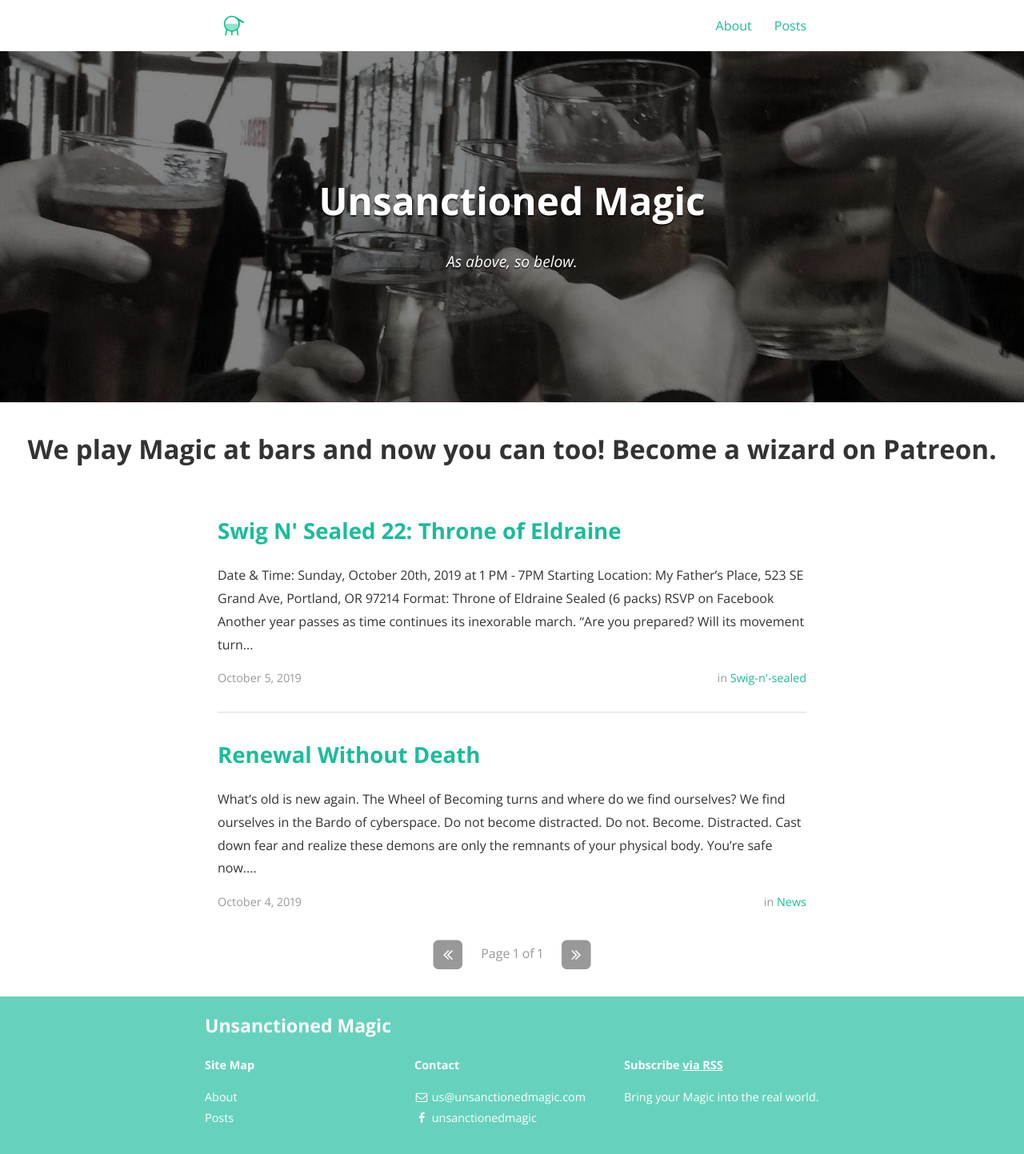
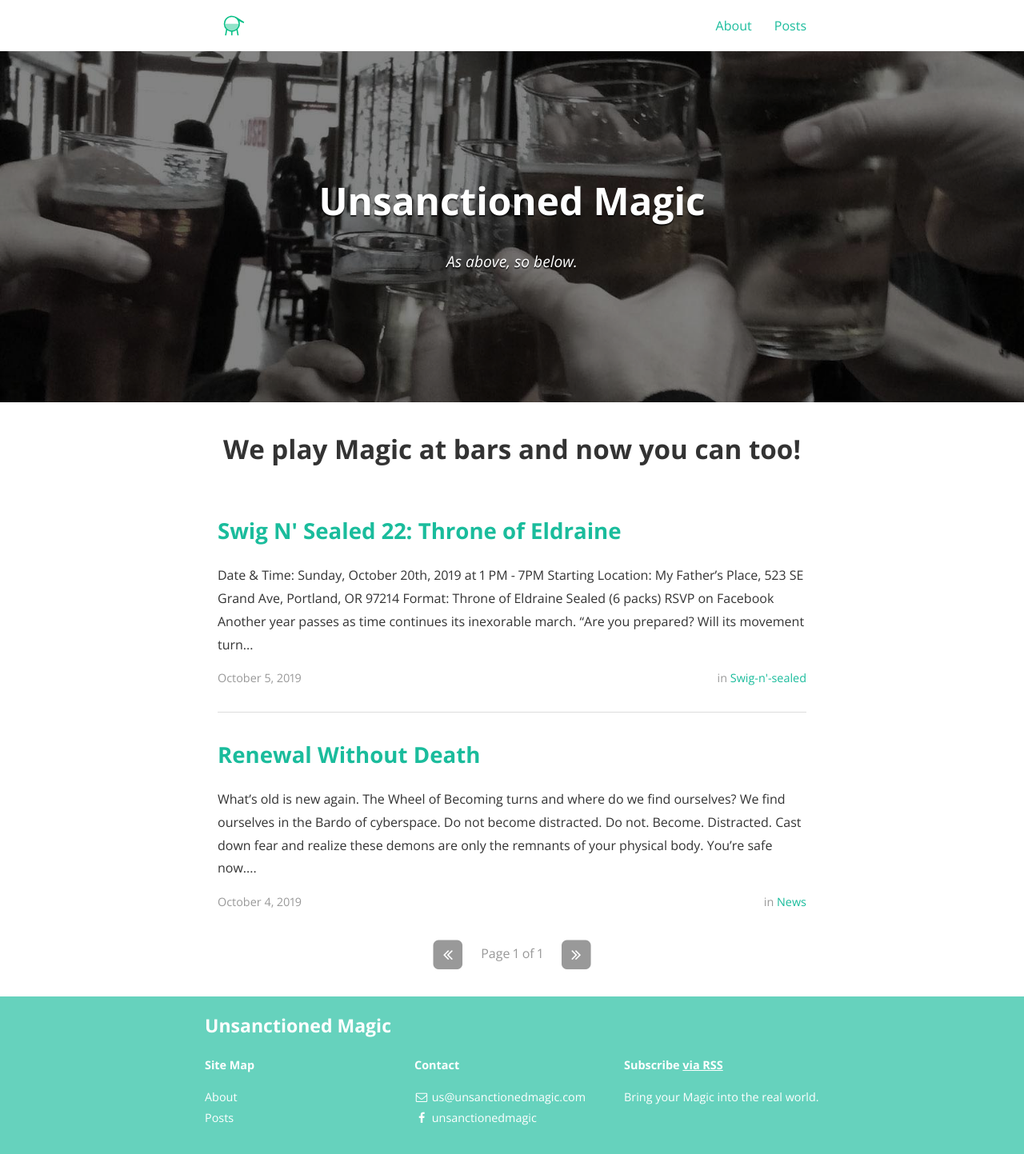
Before and after one commit to dondumont/unmagicfactory, a Jekyll site: the page built from index.html, in a window 1280 px wide. Shown: the whole page at 80% size. Built offline with Jekyll 4.4.1, drawn with Linux system fonts in a browser that asks for light colours; nearby versions of some CDN libraries; the list of posts is cut into pages by our own code.

Commit message:
remove patreon mention

```diff
--- a/index.html
+++ b/index.html
@@ -17,7 +17,7 @@ pagination:
 <br>
 <div>
   <center>
-    <h1 >We play Magic at bars and now you can too! Become a wizard on Patreon.</h1>
+    <h1 >We play Magic at bars and now you can too!</h1>
   </center>
 </div>
 
```
Also changed, not shown: 2 other files.
